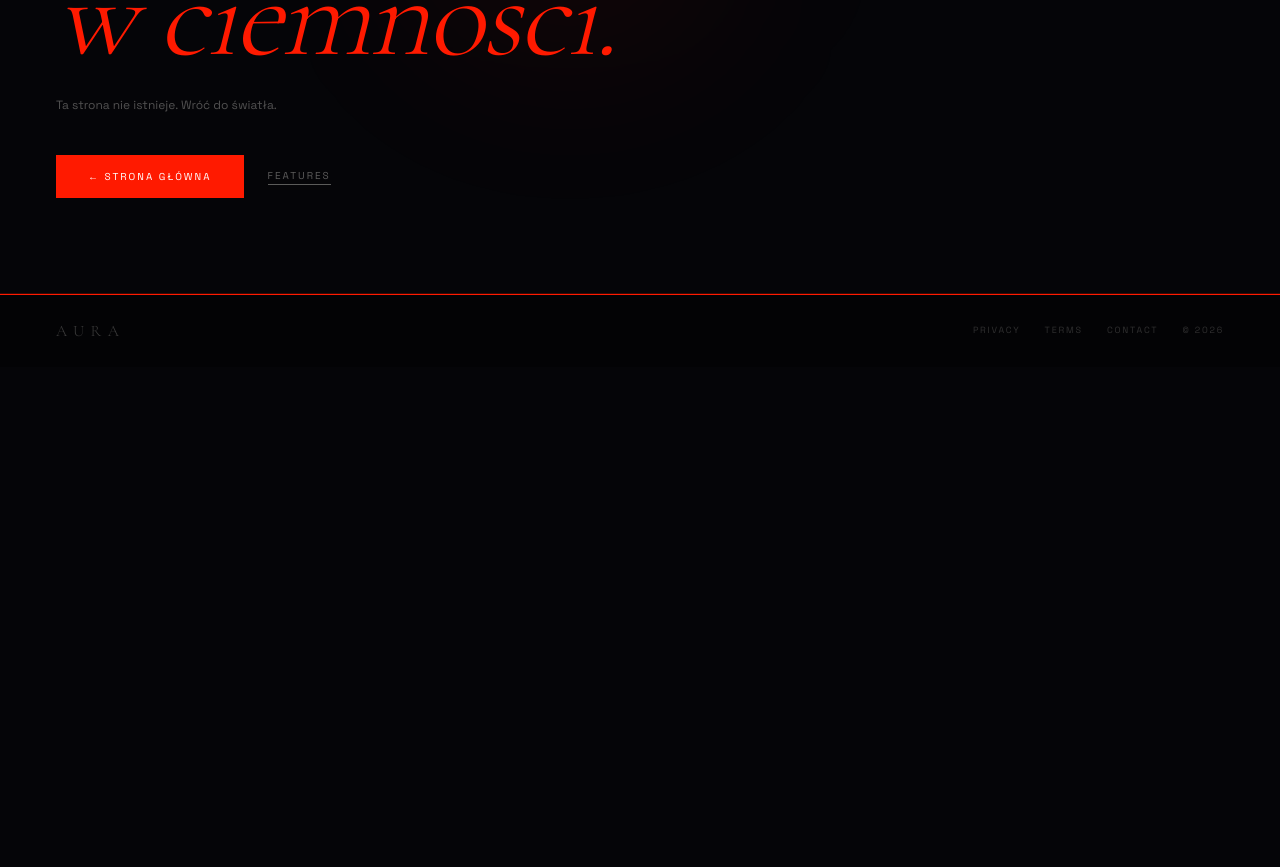
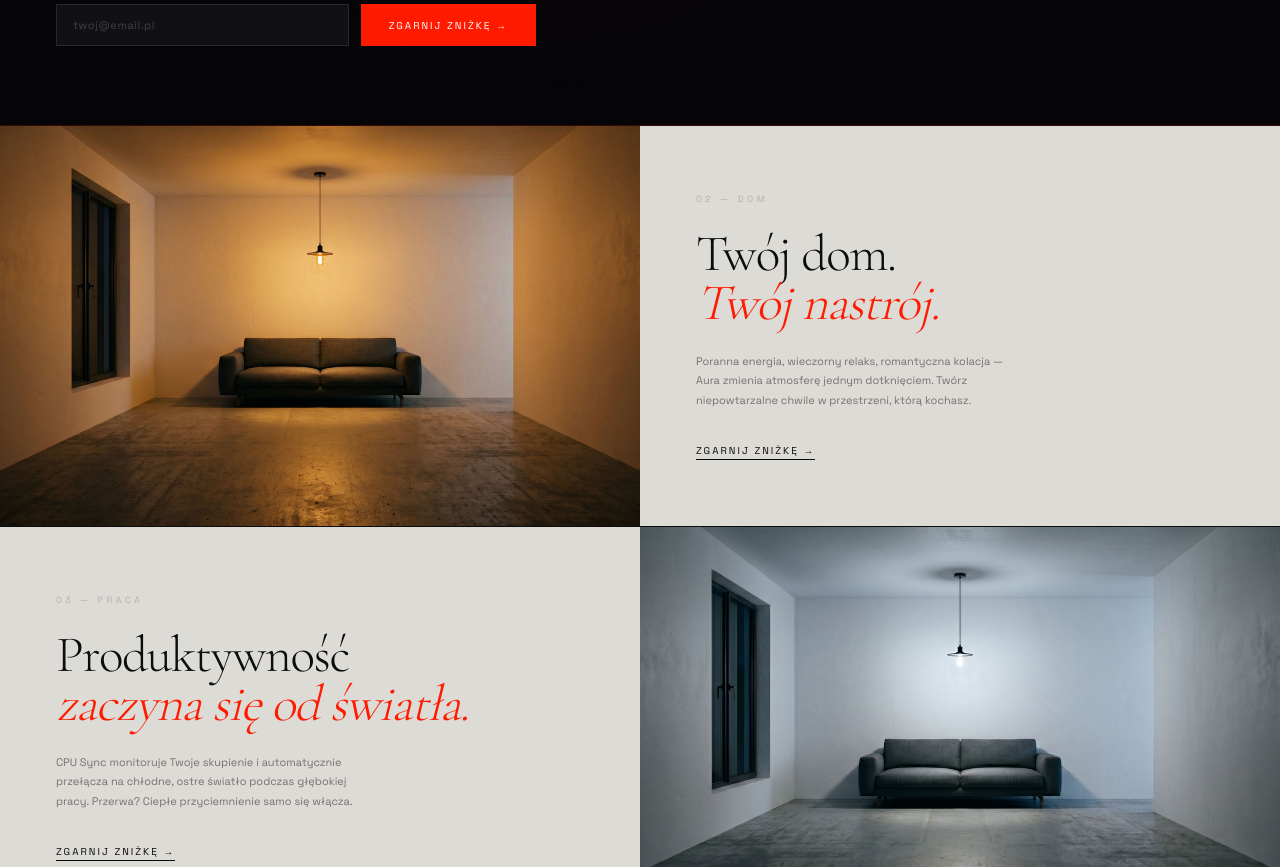
Before and after one commit to mlodyb10/auralight, a Next.js app: page /promo in a window 1280 px wide. Before the commit this address had no page. Shown: the part 506-1373 px from the top of the page. Before the commit the page ends 873 px from the top, so only its background shows below. Built offline with nearby package versions, Linux system fonts and the light colour scheme; no server answers; the database is empty.

Commit message:
feat: add /promo campaign landing page

```diff
--- /dev/null
+++ b/app/promo/page.tsx
@@ -0,0 +1,119 @@
+import Link from 'next/link'
+import Image from 'next/image'
+import PromoHero from '@/components/PromoHero'
+import PromoDemo from '@/components/PromoDemo'
+import { RoomImages } from '@/components/RoomSimulator'
+import { getEmailCount } from '@/app/promo/actions'
+
+export const metadata = {
+  title: 'Oferta limitowana — Aura',
+  description: 'Pierwsze 100 osób otrzymuje 30% zniżki na plan Pro. Na zawsze.',
+}
+
+export default async function PromoPage() {
+  let initialCount = 0
+  try {
+    initialCount = await getEmailCount()
+  } catch {
+    // KV not configured locally — default to 0
+  }
+
+  return (
+    <main>
+      {/* 1. Hero */}
+      <PromoHero initialCount={initialCount} />
+
+      {/* 2. Lifestyle section */}
+      <section className="grid grid-cols-1 md:grid-cols-2 border-b border-[var(--text)] border-opacity-10">
+        {/* Image */}
+        <div className="relative min-h-[400px] overflow-hidden">
+          <Image
+            src="/room/salon/room-warm.jpg"
+            alt="Salon w ciepłym oświetleniu"
+            fill
+            sizes="(max-width: 768px) 100vw, 50vw"
+            quality={90}
+            className="object-cover"
+          />
+        </div>
+        {/* Copy */}
+        <div className="flex flex-col justify-center p-10 md:p-14 bg-[var(--cream)]">
+          <span className="text-[9px] uppercase tracking-[0.4em] text-[var(--text)] opacity-20 mb-6 block">
+            02 — Dom
+          </span>
+          <h2 className="font-[family-name:var(--font-cormorant)] font-light text-[clamp(32px,4vw,52px)] leading-[0.95] tracking-tight text-[var(--text)] mb-6">
+            Twój dom.<br /><em className="text-[var(--red)]">Twój nastrój.</em>
+          </h2>
+          <p className="text-[11px] text-[var(--text)] opacity-50 leading-[1.8] mb-8 max-w-[320px]">
+            Poranna energia, wieczorny relaks, romantyczna kolacja — Aura zmienia atmosferę jednym dotknięciem.
+            Twórz niepowtarzalne chwile w przestrzeni, którą kochasz.
+          </p>
+          <a
+            href="#promo-hero"
+            className="self-start text-[10px] uppercase tracking-[0.2em] text-[var(--text)] border-b border-[var(--text)] border-opacity-30 pb-px hover:opacity-60 transition-opacity"
+          >
+            Zgarnij zniżkę →
+          </a>
+        </div>
+      </section>
+
+      {/* 3. Work section */}
+      <section className="grid grid-cols-1 md:grid-cols-2 border-b border-[var(--text)] border-opacity-10">
+        {/* Copy — left on desktop */}
+        <div className="flex flex-col justify-center p-10 md:p-14 bg-[var(--cream)] order-2 md:order-1">
+          <span className="text-[9px] uppercase tracking-[0.4em] text-[var(--text)] opacity-20 mb-6 block">
+            03 — Praca
+          </span>
+          <h2 className="font-[family-name:var(--font-cormorant)] font-light text-[clamp(32px,4vw,52px)] leading-[0.95] tracking-tight text-[var(--text)] mb-6">
+            Produktywność<br /><em className="text-[var(--red)]">zaczyna się od światła.</em>
+          </h2>
+          <p className="text-[11px] text-[var(--text)] opacity-50 leading-[1.8] mb-8 max-w-[320px]">
+            CPU Sync monitoruje Twoje skupienie i automatycznie przełącza na chłodne, ostre światło podczas
+            głębokiej pracy. Przerwa? Ciepłe przyciemnienie samo się włącza.
+          </p>
+          <a
+            href="#promo-hero"
+            className="self-start text-[10px] uppercase tracking-[0.2em] text-[var(--text)] border-b border-[var(--text)] border-opacity-30 pb-px hover:opacity-60 transition-opacity"
+          >
+            Zgarnij zniżkę →
+          </a>
+        </div>
+        {/* Image — right on desktop */}
+        <div className="relative min-h-[400px] overflow-hidden order-1 md:order-2">
+          <Image
+            src="/room/salon/room-cool.jpg"
+            alt="Przestrzeń do pracy w chłodnym oświetleniu"
+            fill
+            sizes="(max-width: 768px) 100vw, 50vw"
+            quality={90}
+            className="object-cover"
+          />
+        </div>
+      </section>
+
+      {/* 4. Simulator preview */}
+      <section className="bg-[var(--cream)] border-b border-[var(--text)] border-opacity-10">
+        <div className="px-8 md:px-14 py-10 flex flex-col sm:flex-row items-start sm:items-center justify-between gap-4 border-b border-[var(--text)] border-opacity-10">
+          <div>
+            <span className="text-[9px] uppercase tracking-[0.4em] text-[var(--text)] opacity-20 block mb-2">
+              04 — Symulator
+            </span>
+            <h2 className="font-[family-name:var(--font-cormorant)] font-light text-[clamp(28px,3.5vw,48px)] leading-[0.95] text-[var(--text)]">
+              Zobacz różnicę <em className="text-[var(--red)]">sam.</em>
+            </h2>
+          </div>
+          <Link
+            href="/simulator"
+            className="text-[10px] uppercase tracking-[0.2em] text-[var(--text)] border-b border-[var(--text)] border-opacity-30 pb-px hover:opacity-60 transition-opacity shrink-0"
+          >
+            Pełny symulator →
+          </Link>
+        </div>
+        <RoomImages roomId="salon" />
+      </section>
+
+      {/* 5. Demo form */}
+      <PromoDemo />
+    </main>
+  )
+}
```
